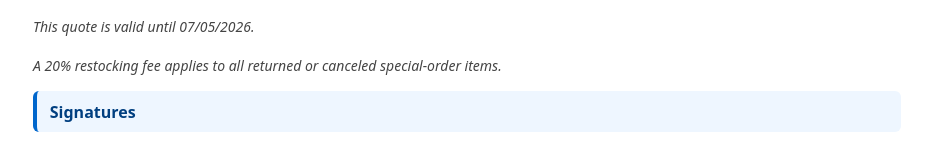
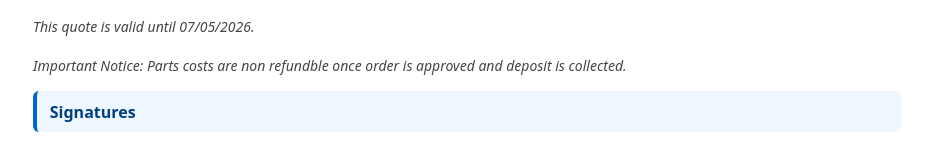
Before and after one commit to chaficsm1/totalLine_garage-quote, a plain HTML site: page index.html in a window 1280 px wide. Shown: the part 629-775 px from the top of the page, without its empty margins (173-1105 px from the left). Drawn offline with nearby package versions, Linux system fonts and the light colour scheme.

Commit message:
Add files via upload

```diff
--- a/index.html
+++ b/index.html
@@ -551,7 +551,7 @@
 
 <div id="quoteExpiration" class="quote-disclaimer"></div>
 <div id="restockFee" class="quote-disclaimer">
-  A 20% restocking fee applies to all returned or canceled special‑order items.
+  Important Notice: Parts costs are non refundble once order is approved and deposit is collected.
 </div>
 
 
```
